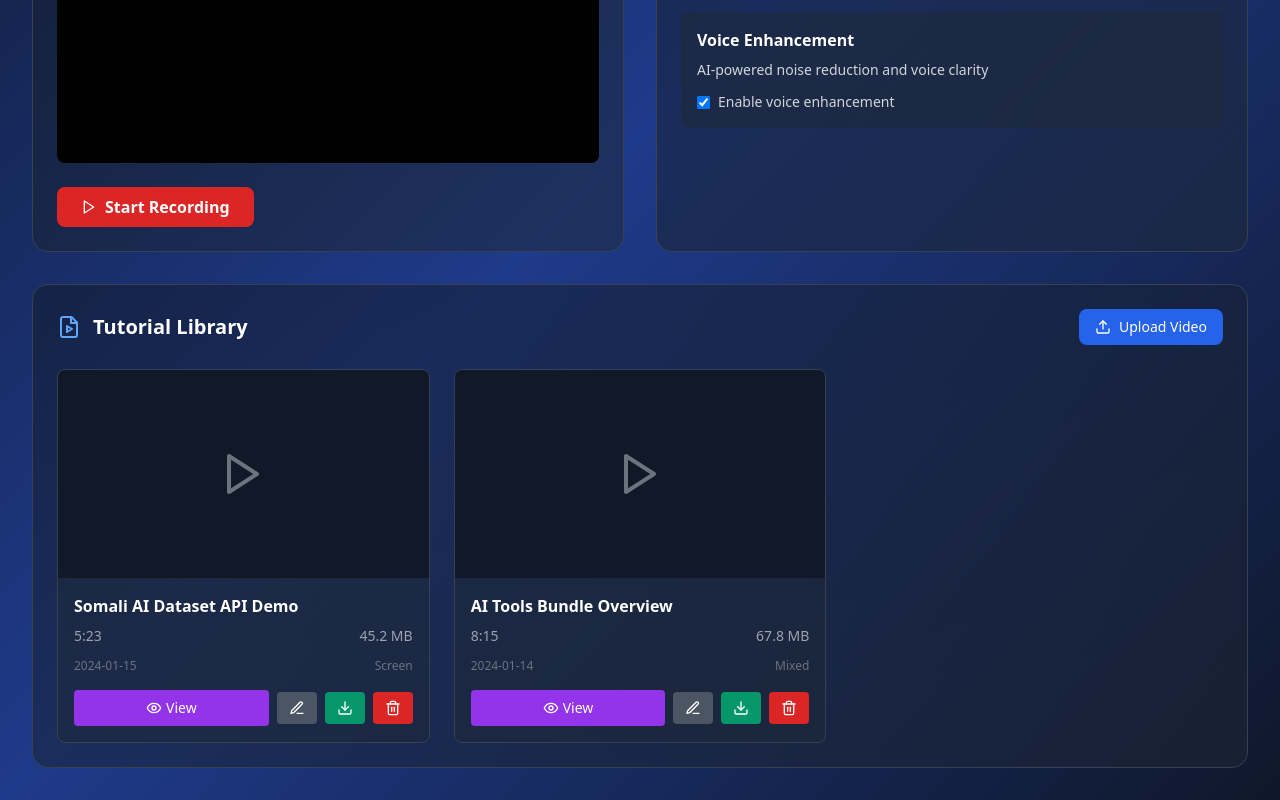
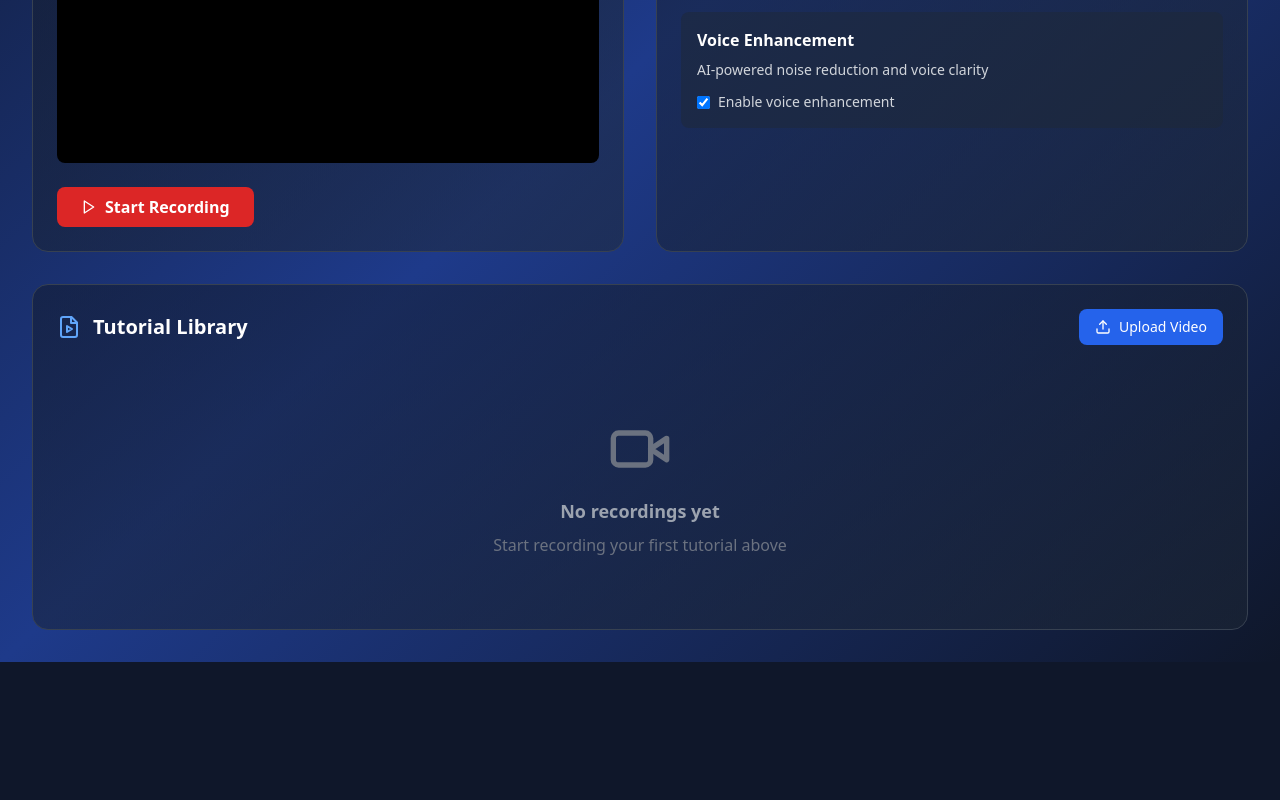
Before and after one commit to waalid2540/somali-ai-dataset-, a Next.js app: page /tutorial-studio in a window 1280 px wide. Shown: the part 534-1334 px from the top of the page. After the commit the page ends 1196 px from the top, so only its background shows below. Built offline with nearby package versions, Linux system fonts and the light colour scheme.

Commit message:
FIX: Implement proper video recording storage, saving, and playback functionality

```diff
--- a/src/pages/tutorial-studio.tsx
+++ b/src/pages/tutorial-studio.tsx
@@ -32,31 +32,18 @@ interface Recording {
 const TutorialStudio = () => {
   const [isRecording, setIsRecording] = useState(false);
   const [recordingTime, setRecordingTime] = useState(0);
-  const [recordings, setRecordings] = useState<Recording[]>([
-    {
-      id: '1',
-      title: 'Somali AI Dataset API Demo',
-      duration: '5:23',
-      size: '45.2 MB',
-      created_at: '2024-01-15',
-      thumbnail: '/api-demo-thumb.jpg',
-      type: 'screen'
-    },
-    {
-      id: '2',
-      title: 'AI Tools Bundle Overview',
-      duration: '8:15',
-      size: '67.8 MB',
-      created_at: '2024-01-14',
-      thumbnail: '/tools-thumb.jpg',
-      type: 'mixed'
-    }
-  ]);
+  const [recordings, setRecordings] = useState<Recording[]>([]);
   const [recordingMode, setRecordingMode] = useState<'screen' | 'webcam' | 'mixed'>('screen');
   const [selectedRecording, setSelectedRecording] = useState<string | null>(null);
   const videoRef = useRef<HTMLVideoElement>(null);
   const mediaRecorderRef = useRef<MediaRecorder | null>(null);
   const streamRef = useRef<MediaStream | null>(null);
+
+  // Load saved recordings on component mount
+  useEffect(() => {
+    const savedRecordings = JSON.parse(localStorage.getItem('tutorial-recordings') || '[]');
+    setRecordings(savedRecordings);
+  }, []);
 
   useEffect(() => {
     let interval: NodeJS.Timeout;
@@ -123,7 +110,7 @@ const TutorialStudio = () => {
         // Create new recording entry
         const newRecording: Recording = {
           id: Date.now().toString(),
-          title: `Recording ${new Date().toLocaleDateString()}`,
+          title: `Recording ${new Date().toLocaleString()}`,
           duration: formatTime(recordingTime),
           size: `${(blob.size / (1024 * 1024)).toFixed(1)} MB`,
           created_at: new Date().toISOString().split('T')[0],
@@ -131,8 +118,29 @@ const TutorialStudio = () => {
           type: recordingMode
         };
 
+        // Save recording to localStorage for persistence
+        const savedRecordings = JSON.parse(localStorage.getItem('tutorial-recordings') || '[]');
+        savedRecordings.unshift(newRecording);
+        localStorage.setItem('tutorial-recordings', JSON.stringify(savedRecordings));
+
+        // Save the actual video blob for download
+        const videoData = {
+          id: newRecording.id,
+          blob: blob,
+          url: url
+        };
+        const savedVideos = JSON.parse(localStorage.getItem('tutorial-videos') || '{}');
+        savedVideos[newRecording.id] = {
+          url: url,
+          blob: blob
+        };
+        localStorage.setItem('tutorial-videos', JSON.stringify(savedVideos));
+
         setRecordings(prev => [newRecording, ...prev]);
         setRecordingTime(0);
+
+        // Show success message
+        alert(`Recording saved! Duration: ${formatTime(recordingTime)}, Size: ${(blob.size / (1024 * 1024)).toFixed(1)} MB`);
       };
 
       mediaRecorder.start();
@@ -158,6 +166,43 @@ const TutorialStudio = () => {
 
   const deleteRecording = (id: string) => {
     setRecordings(prev => prev.filter(r => r.id !== id));
+
+    // Update localStorage
+    const savedRecordings = JSON.parse(localStorage.getItem('tutorial-recordings') || '[]');
+    const updatedRecordings = savedRecordings.filter((r: Recording) => r.id !== id);
+    localStorage.setItem('tutorial-recordings', JSON.stringify(updatedRecordings));
+
+    // Remove video data
+    const savedVideos = JSON.parse(localStorage.getItem('tutorial-videos') || '{}');
+    delete savedVideos[id];
+    localStorage.setItem('tutorial-videos', JSON.stringify(savedVideos));
+  };
+
+  const downloadRecording = (id: string, title: string) => {
+    const savedVideos = JSON.parse(localStorage.getItem('tutorial-videos') || '{}');
+    const videoData = savedVideos[id];
+
+    if (videoData && videoData.url) {
+      const a = document.createElement('a');
+      a.href = videoData.url;
+      a.download = `${title}.webm`;
+      document.body.appendChild(a);
+      a.click();
+      document.body.removeChild(a);
+    } else {
+      alert('Video data not found. This may happen after browser restart.');
+    }
+  };
+
+  const viewRecording = (id: string) => {
+    const savedVideos = JSON.parse(localStorage.getItem('tutorial-videos') || '{}');
+    const videoData = savedVideos[id];
+
+    if (videoData && videoData.url) {
+      window.open(videoData.url, '_blank');
+    } else {
+      alert('Video data not found. This may happen after browser restart.');
+    }
   };
 
   return (
@@ -383,19 +428,24 @@ const TutorialStudio = () => {
                   </div>
 
                   <div className="flex items-center space-x-2">
-                    <button className="flex-1 bg-purple-600 hover:bg-purple-700 text-white py-2 px-3 rounded text-sm flex items-center justify-center">
+                    <button
+                      onClick={() => viewRecording(recording.id)}
+                      className="flex-1 bg-purple-600 hover:bg-purple-700 text-white py-2 px-3 rounded text-sm flex items-center justify-center"
+                    >
                       <Eye className="w-4 h-4 mr-1" />
                       View
                     </button>
-                    <button className="bg-gray-600 hover:bg-gray-700 text-white py-2 px-3 rounded text-sm">
-                      <Edit3 className="w-4 h-4" />
-                    </button>
-                    <button className="bg-emerald-600 hover:bg-emerald-700 text-white py-2 px-3 rounded text-sm">
+                    <button
+                      onClick={() => downloadRecording(recording.id, recording.title)}
+                      className="bg-emerald-600 hover:bg-emerald-700 text-white py-2 px-3 rounded text-sm"
+                      title="Download recording"
+                    >
                       <Download className="w-4 h-4" />
                     </button>
                     <button
                       onClick={() => deleteRecording(recording.id)}
                       className="bg-red-600 hover:bg-red-700 text-white py-2 px-3 rounded text-sm"
+                      title="Delete recording"
                     >
                       <Trash2 className="w-4 h-4" />
                     </button>
```
